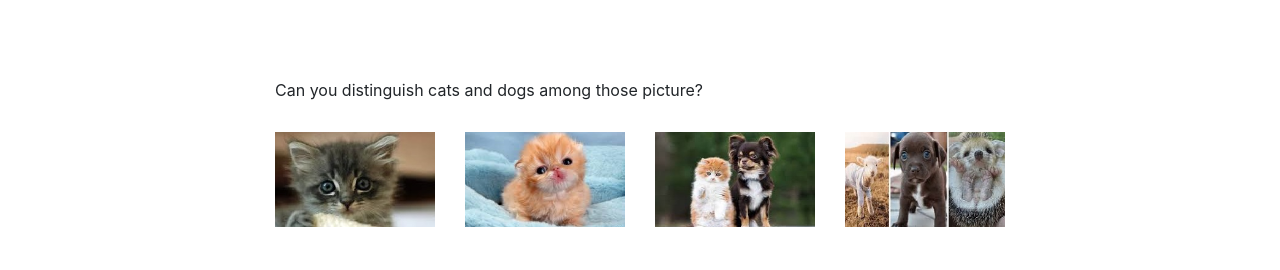
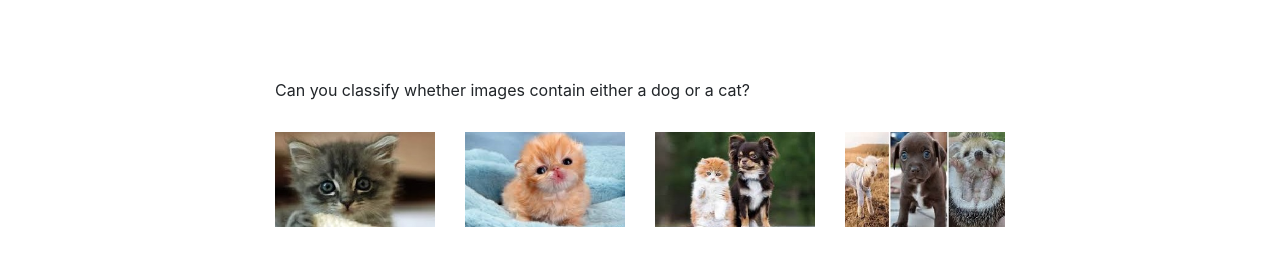
Before and after one commit to dizzySummer/me, a Jekyll site: the page built from _posts/2019-5-15-dogat.html, in a window 1280 px wide. Shown: the part 402-672 px from the top of the page. Built offline with Jekyll 4.4.1, drawn with Linux system fonts in a browser that asks for light colours.

Commit message:
Update 2019-5-15-dogat.html

```diff
--- a/_posts/2019-5-15-dogat.html
+++ b/_posts/2019-5-15-dogat.html
@@ -5,7 +5,7 @@ subtitle: "AI  could achieve more than 90% accuracy on image recognition; how ab
 date:   2019-5-15 20:10:00 +0200
 background: '/img/posts/10.jpg'
 ---
-<p>Can you distinguish cats and dogs among those picture?</p>
+<p>Can you classify whether images contain either a dog or a cat?</p>
 
 <div class=" row row-eq-height">
  <div class="col-md-3 panel">
```
